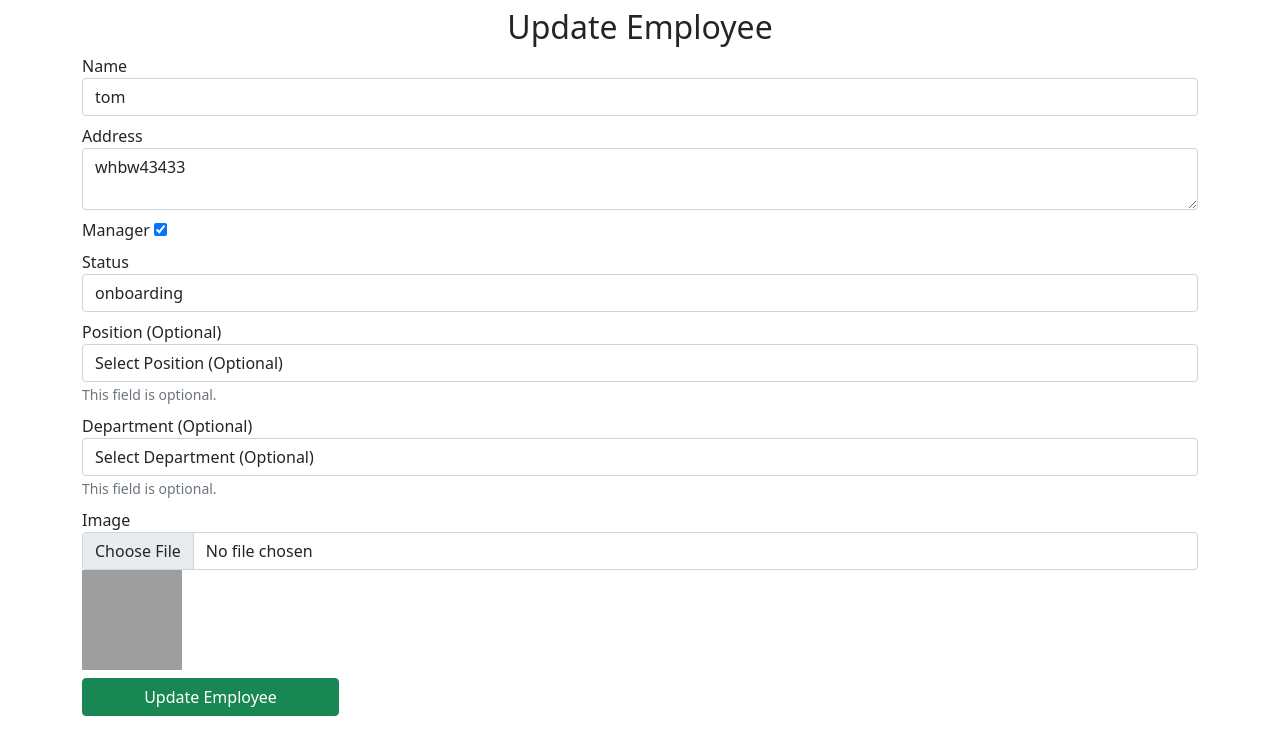
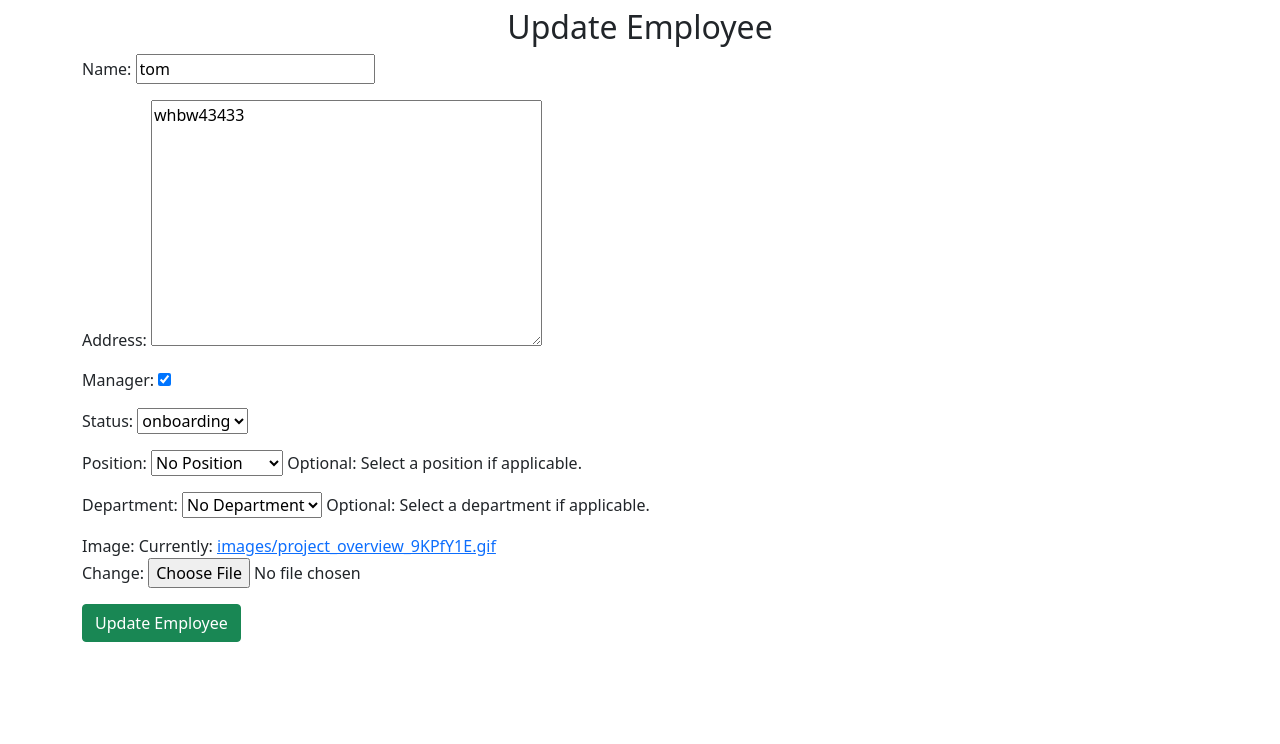
Before and after one commit to AthimetA/PythonTestDjango, a Django app: page /update/employee/7 in a window 1280 px wide. Shown: the part 56-800 px from the top of the page. Run offline with Django 5.2, Linux system fonts and the light colour scheme; a user stored in the database is signed in; data comes from the database, SQL or seed files in the repository; both versions use the stored data as it was after the commit; grey boxes are pictures that could not be loaded.

Commit message:
fix update employee

```diff
--- a/pythontest/employeemanagement_apk/templates/model/employee_update.html
+++ b/pythontest/employeemanagement_apk/templates/model/employee_update.html
@@ -8,68 +8,7 @@
     <h2 class="text-center">Update Employee</h2>
     <form method="post" action="" enctype="multipart/form-data">
         {% csrf_token %}
-        <div class="form-group mb-2">
-            <label for="name">Name</label>
-            <input type="text" name="name" class="form-control" value="{{ form.name.value }}" required>
-        </div>
-
-        <div class="form-group mb-2">
-            <label for="address">Address</label>
-            <textarea name="address" class="form-control" required>{{ form.address.value }}</textarea>
-        </div>
-
-        <div class="form-group mb-2">
-            <label for="manager">Manager</label>
-            <input type="checkbox" name="manager" {% if form.manager.value %}checked{% endif %}>
-        </div>
-
-        <div class="form-group mb-2">
-            <label for="status">Status</label>
-            <select name="status" class="form-control" required>
-                <!-- Options for status -->
-                {% for status in statuses %}
-                    <option value="{{ status.id }}" {% if status.id == form.status.value %}selected{% endif %}>
-                        {{ status.em_status }}
-                    </option>
-                {% endfor %}
-            </select>
-        </div>
-
-        <div class="form-group mb-2">
-            <label for="position">Position (Optional)</label>
-            <select name="position" class="form-control">
-                <option value="">Select Position (Optional)</option>
-                {% for position in positions %}
-                    <option value="{{ position.id }}" {% if position.id == form.position.value %}selected{% endif %}>
-                        {{ position.name }}
-                    </option>
-                {% endfor %}
-            </select>
-            <small class="form-text text-muted">This field is optional.</small>
-        </div>
-
-        <div class="form-group mb-2">
-            <label for="department">Department (Optional)</label>
-            <select name="department" class="form-control">
-                <option value="">Select Department (Optional)</option>
-                {% for department in departments %}
-                    <option value="{{ department.id }}" {% if department.id == form.department.value %}selected{% endif %}>
-                        {{ department.name }}
-                    </option>
-                {% endfor %}
-            </select>
-            <small class="form-text text-muted">This field is optional.</small>
-        </div>
-
-        <div class="form-group mb-2">
-            <label for="image">Image</label>
-            <input type="file" name="image" class="form-control">
-            {% if form.instance.image %}
-                <img src="{{ form.instance.image.url }}" width="100" height="100" alt="Current Image">
-            {% endif %}
-        </div>
-
-        <input type="save" value="Update Employee" class="btn btn-success">
+        {{ form.as_p }}
+        <input type="submit" value="Update Employee" class="btn btn-success">
     </form>
-
 {% endblock %}
--- a/pythontest/employeemanagement_apk/test_models.py
+++ b/pythontest/employeemanagement_apk/test_models.py
@@ -177,6 +177,6 @@ class DepartmentModelTests(TestCase):
             '''
             name = random.choice(self.department_names)
             # Attempt to create a Department without a manager
-            with self.assertRaises(ValidationError):
-                department = Department(name=name, manager=None)
-                department.full_clean()  # Run model validation
+            department = Department(name=name, manager=None)
+
+            self.assertEqual(department.manager, None)
```
Also changed, not shown: pythontest/db.sqlite3.
